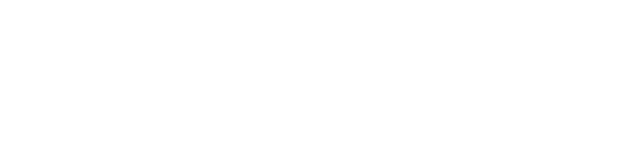
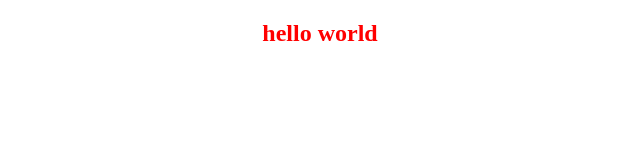
Before and after one commit to mojtabadev9/test-branch, a plain HTML site: page index.html in a window 1280 px wide. Shown: the whole page, without its empty margins (320-960 px from the left). Drawn offline with Linux system fonts and the light colour scheme.

Commit message:
commit 4

```diff
--- a/index.html
+++ b/index.html
@@ -8,7 +8,9 @@
     <link rel="stylesheet" href="./responsive.css">
 </head>
 <body>
-
+    <h2>
+        hello world
+    </h2>
 
 
 
--- a/style.css
+++ b/style.css
@@ -0,0 +1,4 @@
+h2 {
+color: red;
+text-align: center;
+}
```
